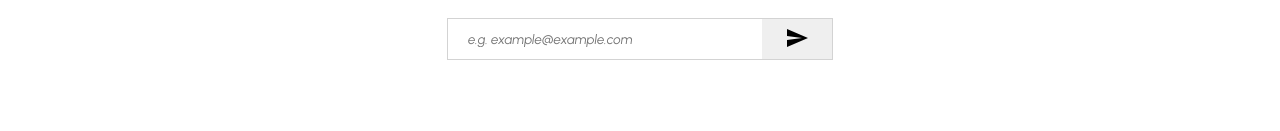
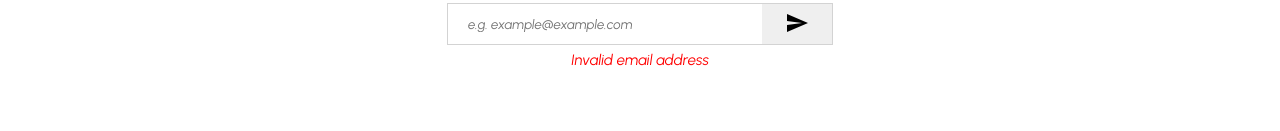
Before and after one commit to desmondtansl/Our-Best-Side, a React (Vite) app in the folder client/: page / in a window 1280 px wide. Both pictures are taken after a click on the button 796 px from the left and 1687 px from the top of the page. Shown: the part 1648-1779 px from the top of the page. Built offline with nearby package versions, Linux system fonts and the light colour scheme; grey boxes are pictures that could not be loaded.

Commit message:
changed the way error message was showing during newsletter sign up

```diff
--- a/client/src/components/Newsletter.jsx
+++ b/client/src/components/Newsletter.jsx
@@ -130,13 +130,23 @@ const Button = styled.button`
   cursor: pointer;
 `;
 
+const ErrorText = styled.p`
+  font-size: 15px;
+  color: red;
+  font-style: italic;
+  padding: 6px;
+  text-align: left;
+`;
+
 function Newsletter() {
   const [email, setEmail] = useState("");
+  const [emailError, setEmailError] = useState("");
 
   const handleClick = () => {
     if (!validator.isEmail(email)) {
-      alert("Invalid email address");
+      setEmailError("Invalid email address");
     } else {
+      setEmailError("");
       alert("Thank you for signing up!");
     }
   };
@@ -154,6 +164,7 @@ function Newsletter() {
           <SendIcon />
         </Button>
       </InputContainer>
+      {emailError && <ErrorText>{emailError}</ErrorText>}
     </Container>
   );
 }
```
